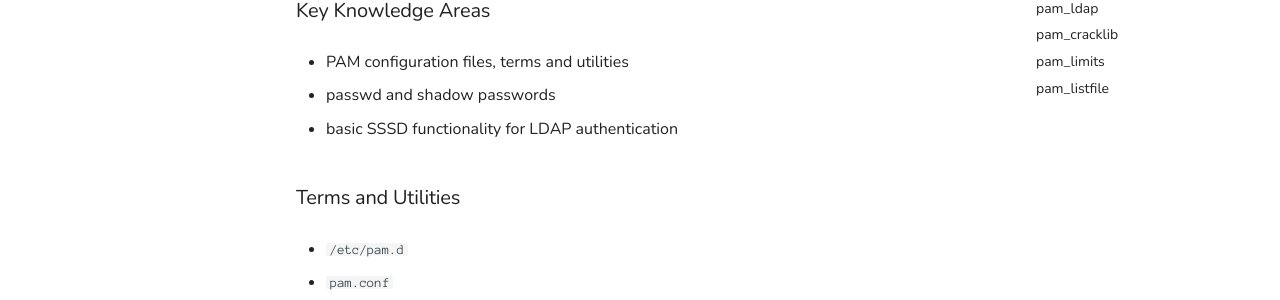
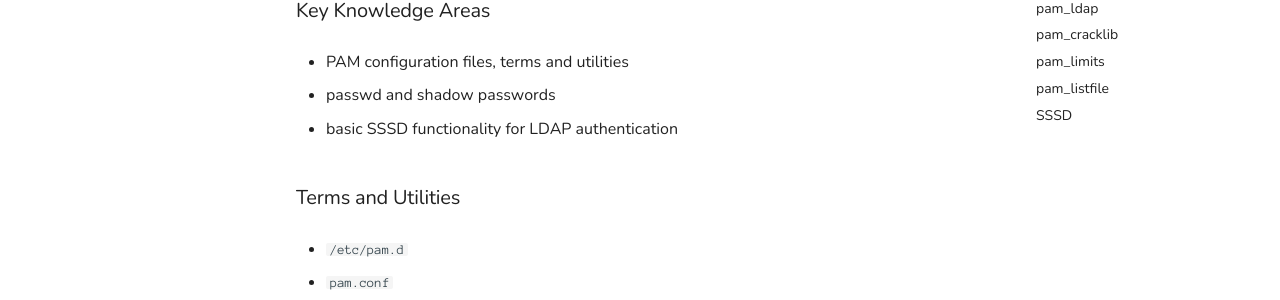
Before and after one commit to lpic2book/src, an MkDocs documentation site: the page built from docs/lpic2.210.2.md, in a window 1280 px wide. Shown: the part 366-666 px from the top of the page. Built offline with MkDocs 1.6.1 and Material for MkDocs 9.7.7, drawn with Linux system fonts in a browser that asks for light colours; comment, search, counter and statistics services are not loaded.

Commit message:
Include SSSD in the Table Of Contents

```diff
--- a/docs/lpic2.210.2.md
+++ b/docs/lpic2.210.2.md
@@ -348,7 +348,7 @@ parameter item and can have the value of user, tty, rhost, ruser, group,
 or shell. The *sense* configuration parameter determines whether the
 entries in the list are allowed. Possible values are allow and deny.
 
-SSSD
+###   SSSD
 
 Configure SSSD for LDAP authentication
 
```
